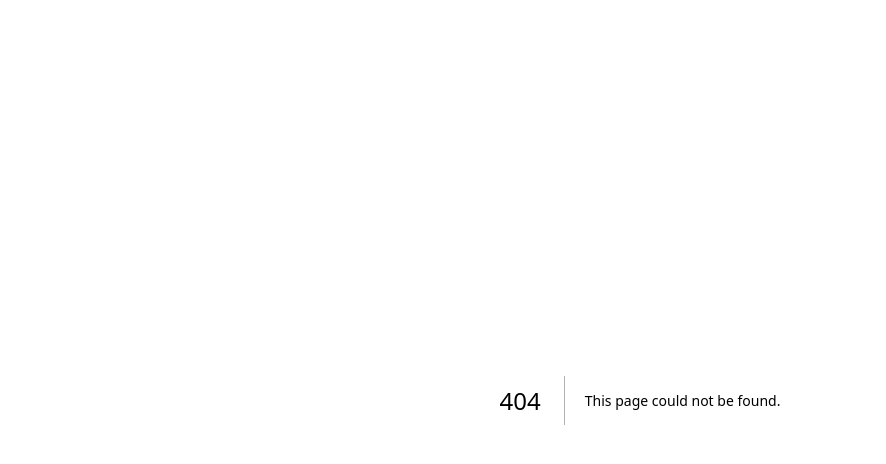
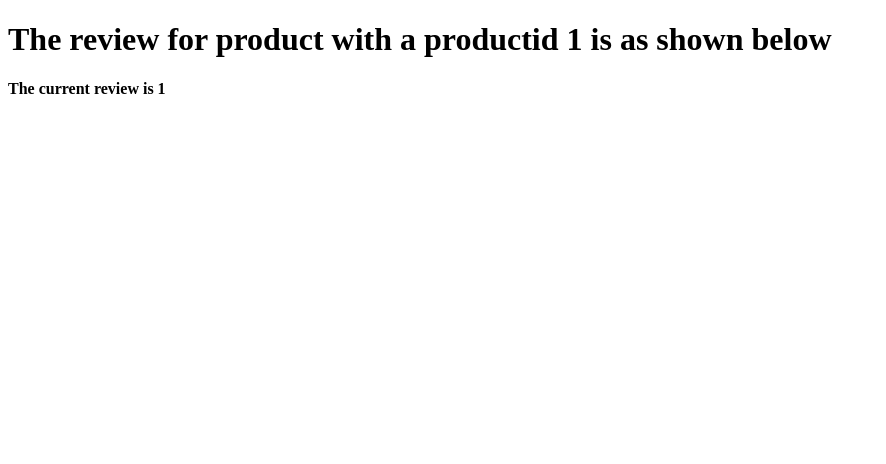
Before and after one commit to aryan68125/nextjs, a Next.js app in the folder routing-demo/: page /product/1/reviews/1 in a window 1280 px wide. Before the commit this address had no page. Shown: the top 464 px of the page, without its empty margins (0-886 px from the left). Built offline with nearby package versions, Linux system fonts and the light colour scheme.

Commit message:
Added esplaination related to nextjs nested dynamic routes

```diff
--- /dev/null
+++ b/routing-demo/src/app/product/[productid]/reviews/[reviewid]/page.tsx
@@ -0,0 +1,9 @@
+export default async function product_review({params} : {params : Promise<{productid : bigint,reviewid : bigint}>}){
+    const {productid, reviewid} = (await params)
+    return (
+        <>
+        <h1>The review for product with a productid {productid} is as shown below</h1>
+        <h4>The current review is {reviewid}</h4>
+        </>
+    )
+}
```
Also changed, not shown: 1 other file (tests, documents, lock files or other folders).
